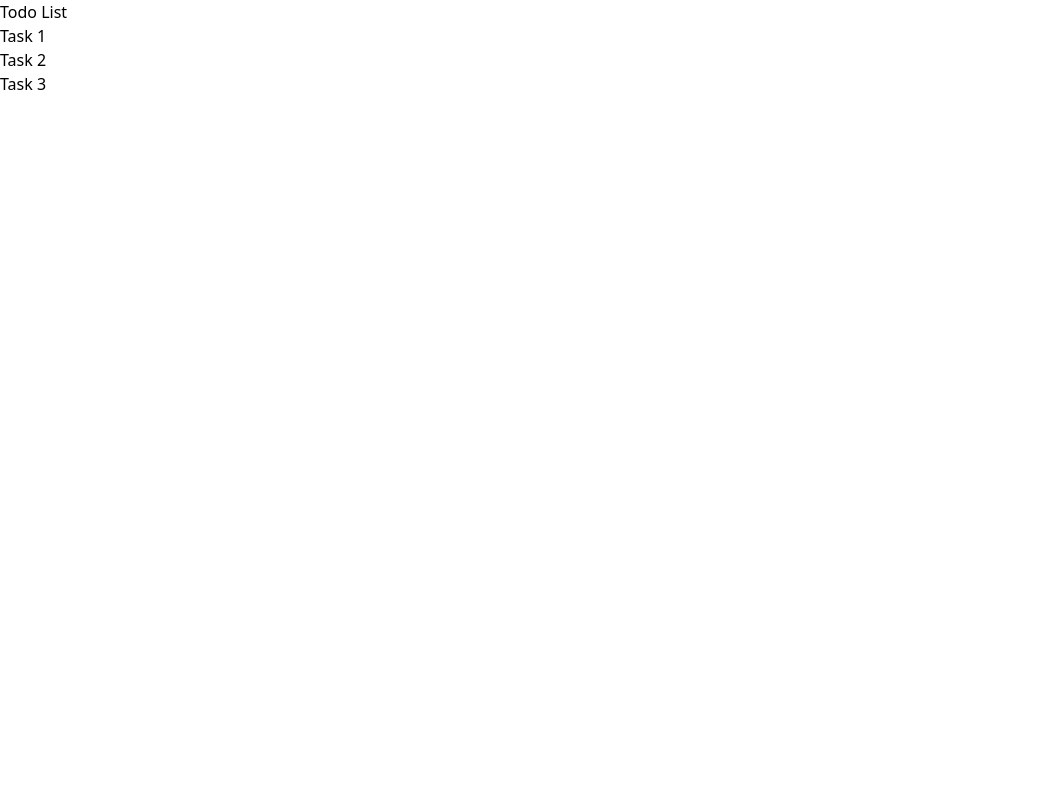
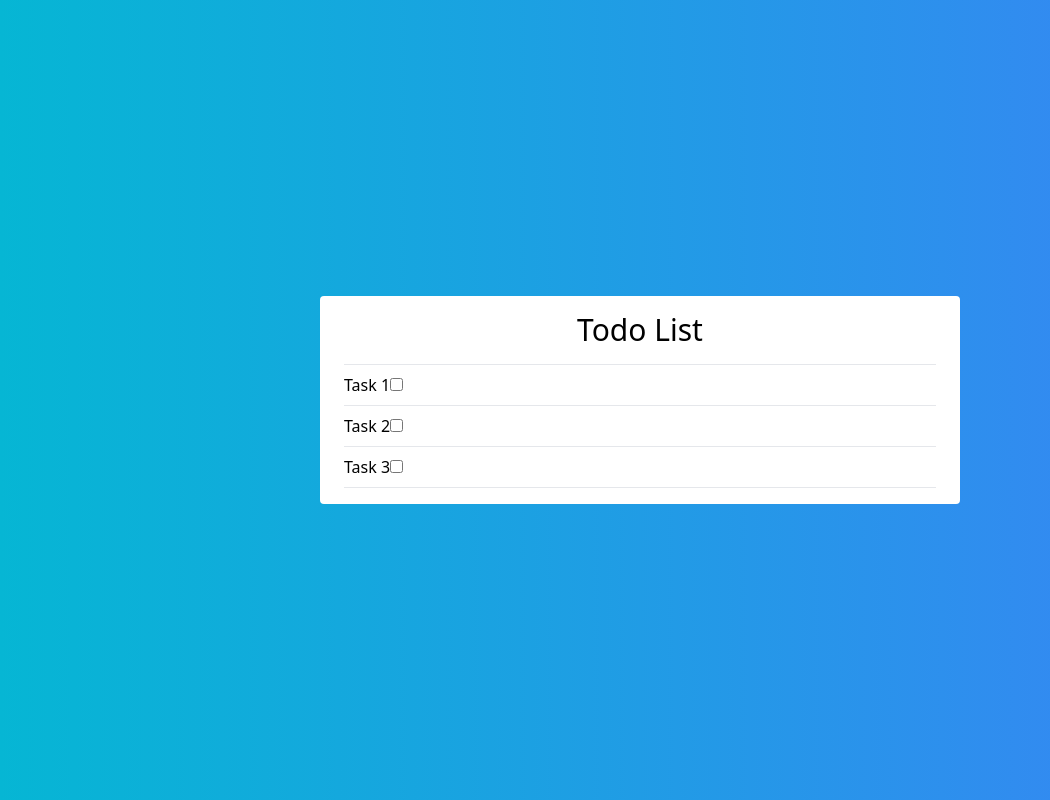
Before and after one commit to drq-dev/todo-list, a React (Create React App) app in the folder client/: page / in a window 1280 px wide. Shown: the whole page, without its empty margins (0-1050 px from the left). Built offline with nearby package versions, Linux system fonts and the light colour scheme.

Commit message:
feat: Add styling

```diff
--- a/client/public/index.html
+++ b/client/public/index.html
@@ -1,5 +1,5 @@
 <!DOCTYPE html>
-<html lang="en">
+<html lang="de">
   <head>
     <meta charset="utf-8" />
     <link rel="icon" href="%PUBLIC_URL%/favicon.ico" />
@@ -24,7 +24,7 @@
       work correctly both with client-side routing and a non-root public URL.
       Learn how to configure a non-root public URL by running `npm run build`.
     -->
-    <title>React App</title>
+    <title>Todo List</title>
   </head>
   <body>
     <noscript>You need to enable JavaScript to run this app.</noscript>
--- a/client/src/App.js
+++ b/client/src/App.js
@@ -1,5 +1,13 @@
 import { TodoList } from "./components/TodoList";
 
 export default function App() {
-  return <TodoList></TodoList>;
+  //   display: flex;
+  // place-content: center;
+  // justify-content: center;
+  // align-items: center;
+  return (
+    <main className="flex justify-center items-center min-w-screen min-h-screen bg-gradient-to-r from-cyan-500 to-blue-500">
+      <TodoList></TodoList>
+    </main>
+  );
 }
--- a/client/src/components/TodoList/index.js
+++ b/client/src/components/TodoList/index.js
@@ -2,12 +2,33 @@ import React from "react";
 
 const TodoList = () => {
   return (
-    <section aria-labelledby="heading">
-      <h1 id="heading">Todo List</h1>
-      <ul>
-        <li>Task 1</li>
-        <li>Task 2</li>
-        <li>Task 3</li>
+    // width: 50%;
+    <section
+      aria-labelledby="heading"
+      className="box w-full sm:w-[50%] px-6 py-4 bg-white rounded"
+    >
+      <h1 id="heading" className="text-center text-3xl">
+        Todo List
+      </h1>
+      <ul className="mt-4">
+        <li className="py-2 border-b first:border-t">
+          <label>
+            Task 1
+            <input type="checkbox" />
+          </label>
+        </li>
+        <li className="py-2 border-b first:border-t">
+          <label>
+            Task 2
+            <input type="checkbox" />
+          </label>
+        </li>
+        <li className="py-2 border-b first:border-t">
+          <label>
+            Task 3
+            <input type="checkbox" />
+          </label>
+        </li>
       </ul>
     </section>
   );
```
